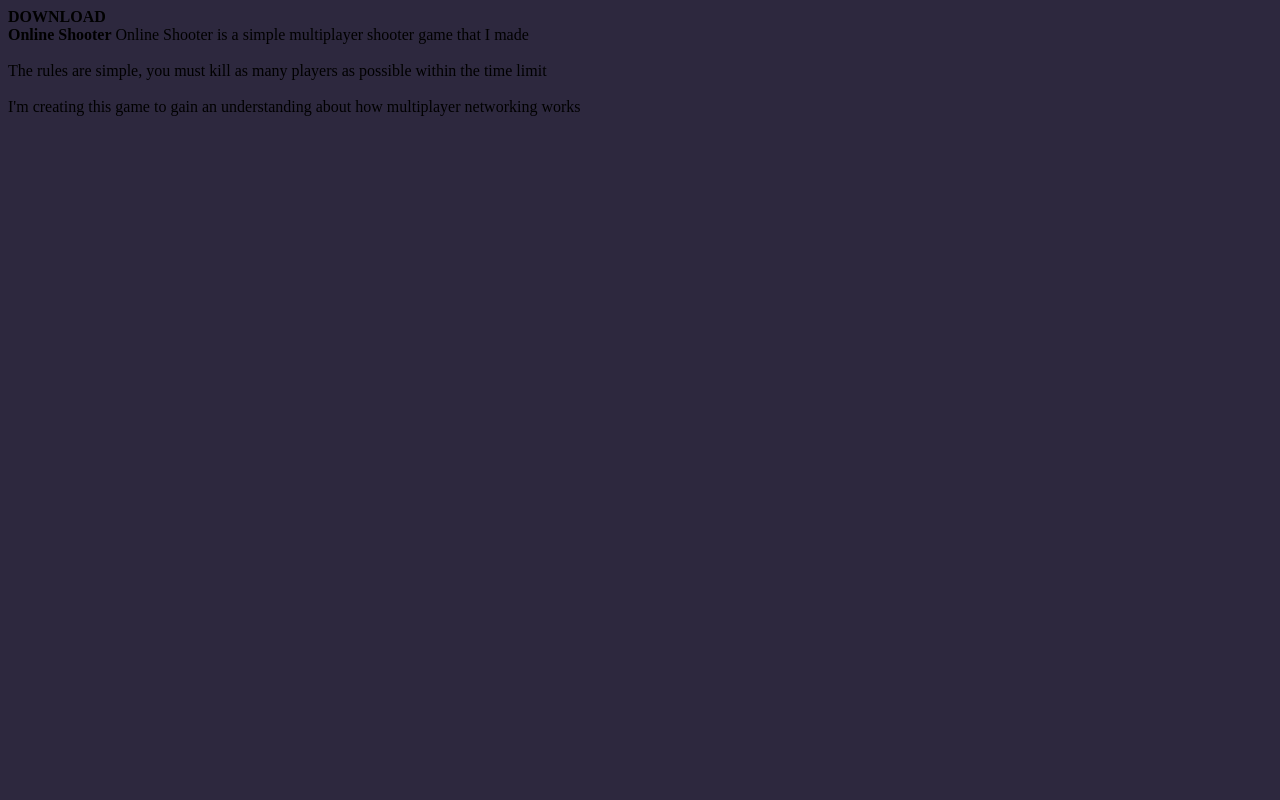
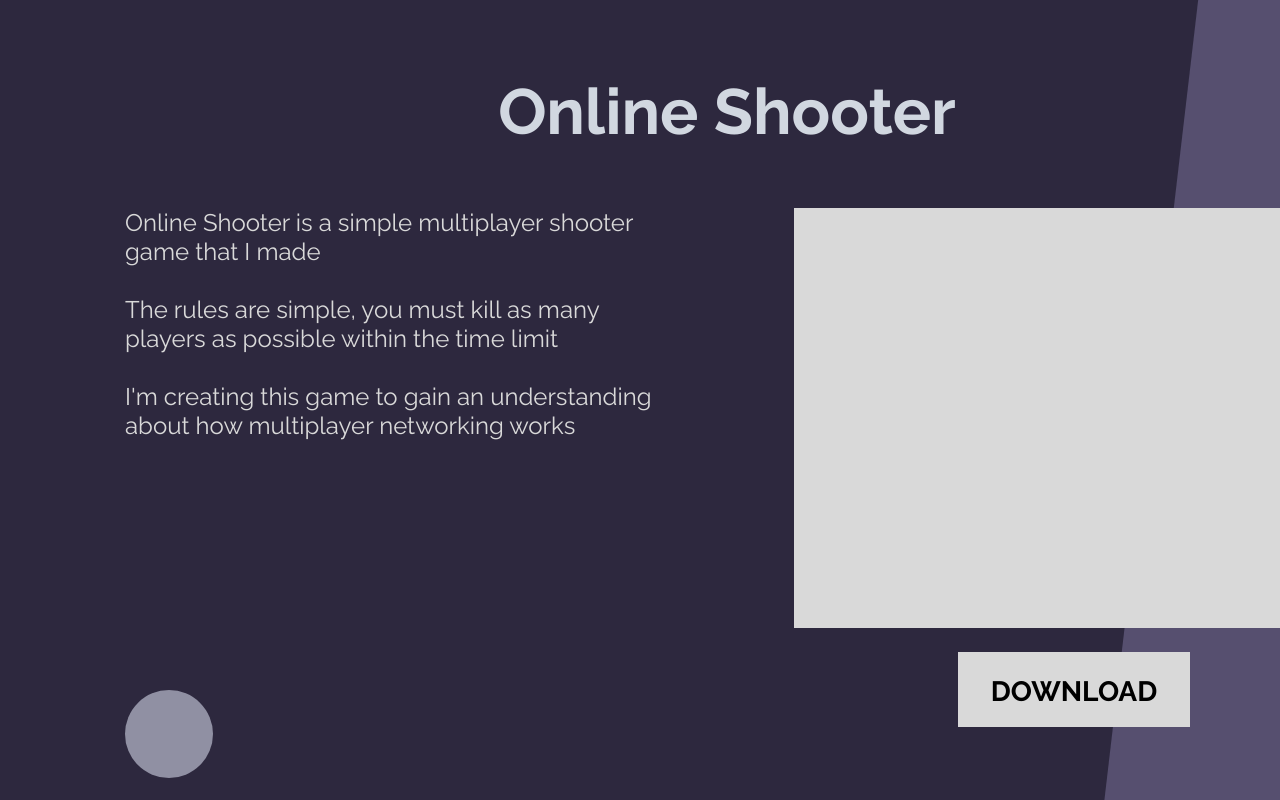
Before and after one commit to EXOthicc/ahmadhabiballahCV.github.io, a plain HTML site: page onlineshooter.html in a window 1280 px wide. Drawn offline with Linux system fonts and the light colour scheme.

Commit message:
benerin css buat page game

```diff
--- a/onlineshooter.html
+++ b/onlineshooter.html
@@ -8,7 +8,7 @@
             <link href="https://fonts.googleapis.com/css?family=Raleway&display=swap" rel="stylesheet">
             <link href="https://fonts.googleapis.com/css2?family=Raleway:wght@700&display=swap" rel="stylesheet">
 
-            <link rel="stylesheet" href="styles.css">
+            <link rel="stylesheet" href="styles2.css">
 
             <style>
               /*
--- /dev/null
+++ b/styles2.css
@@ -0,0 +1,104 @@
+.24_15 {
+	overflow:hidden;
+}
+.e24_15 {
+	background-color:rgba(45.00000111758709, 40.00000141561031, 62.00000010430813, 1);
+	width:1440px;
+	height:1024px;
+	position:absolute;
+}
+.e24_24 {
+	transform: rotate(6.6848025203880965deg);
+	background-color:rgba(86.00000247359276, 79.00000289082527, 111.00000098347664, 1);
+	width:2061.2978515625px;
+	height:4261.64501953125px;
+	position:absolute;
+	left:1276.086669921875px;
+	top:-2811px;
+}
+.e24_16 {
+	background-color:rgba(217.0000022649765, 217.0000022649765, 217.0000022649765, 1);
+	width:560px;
+	height:420px;
+	position:absolute;
+	left:786px;
+	top:200px;
+}
+.e24_23 {
+	width:232px;
+	height:75px;
+	position:absolute;
+	left:950px;
+	top:644px;
+}
+.e24_21 {
+	background-color:rgba(217.0000022649765, 217.0000022649765, 217.0000022649765, 1);
+	width:232px;
+	height:75px;
+	position:absolute;
+	left:0px;
+	top:0px;
+}
+.e24_22 {
+	color:rgba(0, 0, 0, 1);
+	width:177.3142852783203px;
+	height:30.582523345947266px;
+	position:absolute;
+	left:27.3427734375px;
+	top:22.572830200195312px;
+	font-family:Raleway;
+	text-align:center;
+	font-size:28px;
+	letter-spacing:0;
+}
+.e24_17 {
+	color:rgba(209.00000274181366, 215.0000023841858, 224.000001847744, 1);
+	width:458px;
+	height:75px;
+	position:absolute;
+	left:490px;
+	top:66px;
+	font-family:Raleway;
+	text-align:center;
+	font-size:64px;
+	letter-spacing:0;
+}
+.e24_19 {
+	color:rgba(217.0000022649765, 217.0000022649765, 217.0000022649765, 1);
+	width:550px;
+	height:462px;
+	position:absolute;
+	left:117px;
+	top:200px;
+	font-family:Raleway;
+	text-align:left;
+	font-size:24px;
+	letter-spacing:0;
+}
+.e24_25 {
+	width:88px;
+	height:88px;
+	position:absolute;
+	left:117px;
+	top:682px;
+}
+.e24_26 {
+	border-radius:500px;
+	background-color:rgba(144.00000661611557, 144.00000661611557, 163.00000548362732, 1);
+	width:88px;
+	height:88px;
+	position:absolute;
+	left:0px;
+	top:0px;
+}
+.e24_27 {
+	transform: rotate(-180deg);
+	width:1px;
+	height:0px;
+	position:absolute;
+	left:27px;
+	top:44px;
+}
+.24_27 {
+	border:7px solid rgba(45.00000111758709, 40.00000141561031, 62.00000010430813, 1);
+}
```
